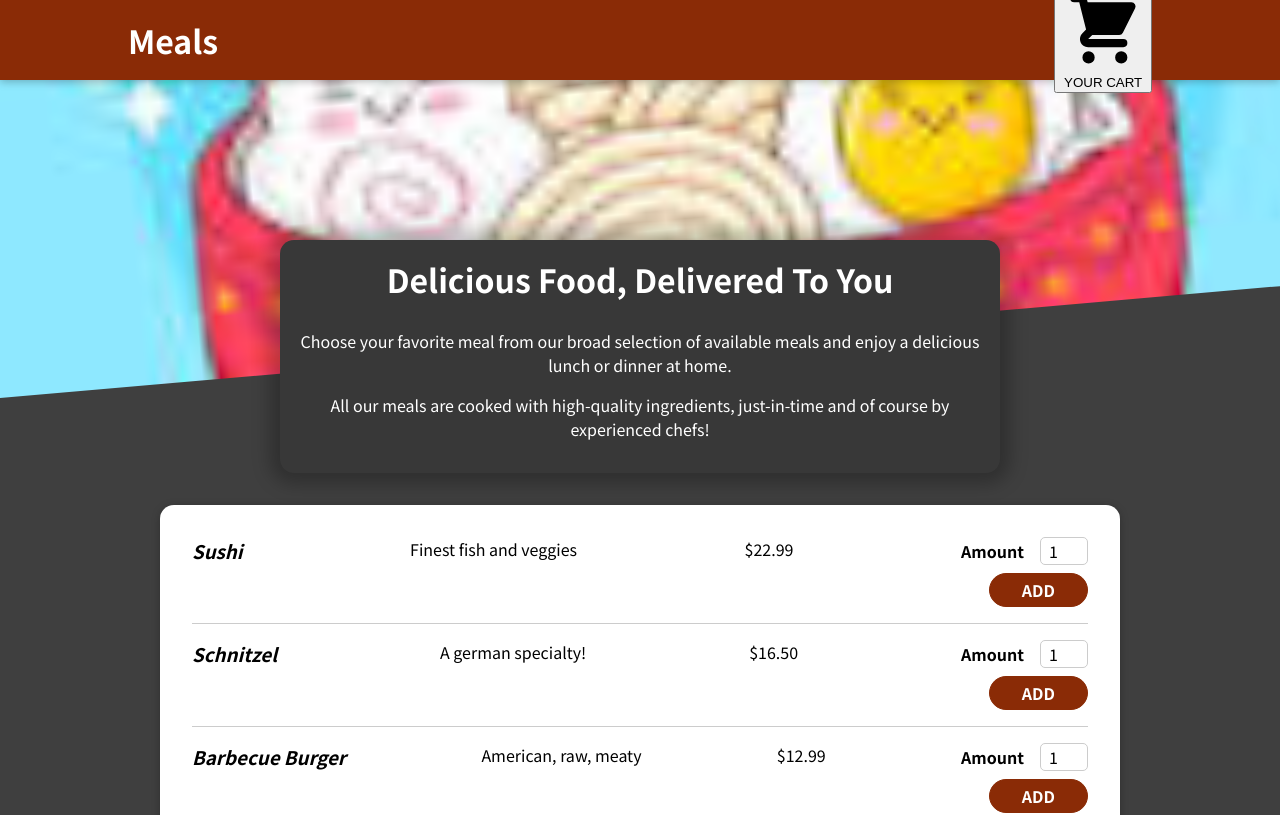
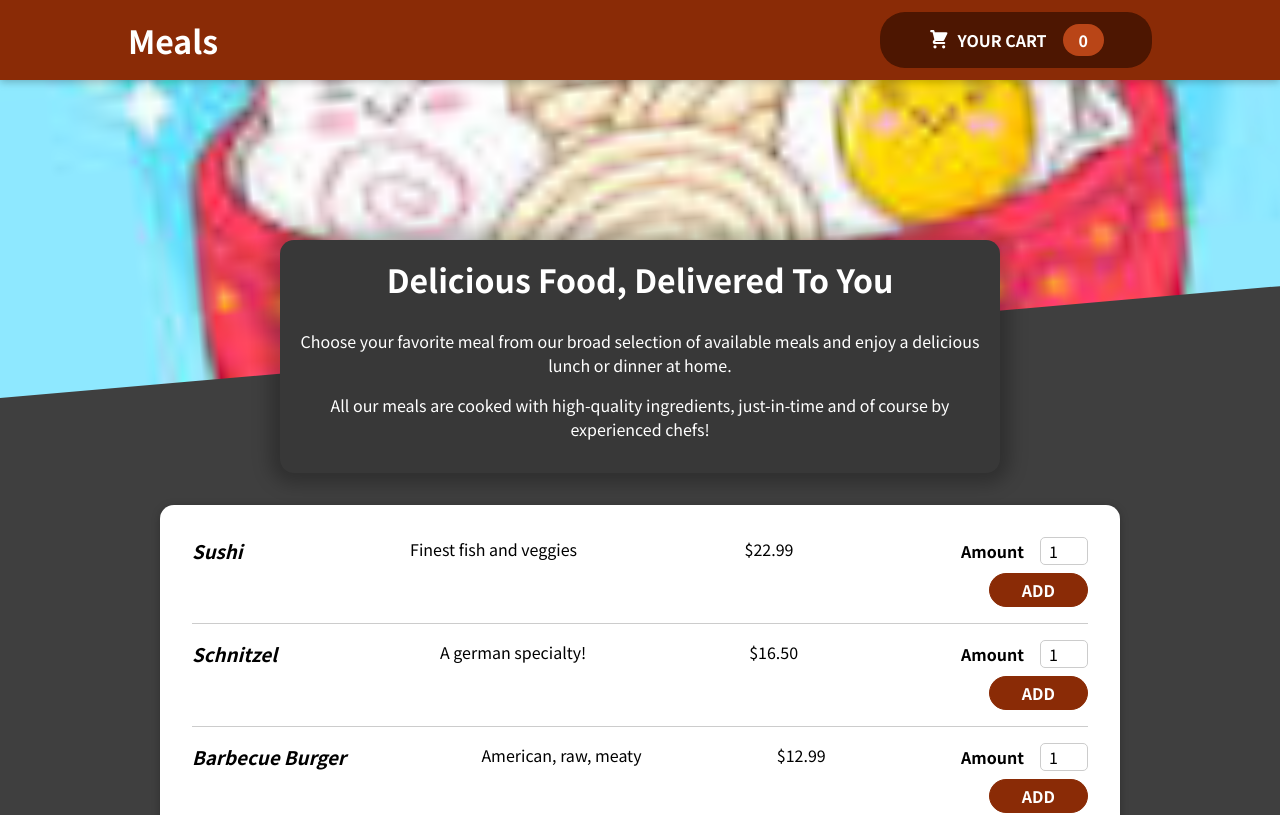
Before and after one commit to Rajatgupta23/Restra-app-, a React (Create React App) app: page / in a window 1280 px wide. Shown: the top 815 px of the page. Built offline with nearby package versions, Linux system fonts and the light colour scheme.

Commit message:
Using Cartcontext

```diff
--- a/src/Components/Layout/HeaderCartButton.js
+++ b/src/Components/Layout/HeaderCartButton.js
@@ -1,27 +1,35 @@
+import { useContext } from "react"
 import  CartIcon from "../Carts/CartsIcon"
 
-import classes from "./Header.module.css"
+import CartContext from "../../store/cart-context"
+
+import classes from "./HeaderCartButtom.module.css"
 
 
 
 
 const HeaderCartButton= props=>{
+    const CartCtx =useContext(CartContext)
 
-    return <button className={classes.button}  onClick={props.onClick}>
+    const NumberofCartItems= CartCtx.items.reduce((currNumber, item)=>{
+        return currNumber+ item.amount
+    },0)
 
-    <span className={classes.icon}>
-    <CartIcon/>
-     </span>
+    return (
+        <button className={classes.button}  onClick={props.onClick}>
+
+            <span className={classes.icon}> <CartIcon/> </span>
 
 
-    <span className={classes.badge}> YOUR CART </span>
-    <span> </span>
+            <span > YOUR CART </span>
+            <span className={classes.badge}> {NumberofCartItems}</span>
 
 
 
 
-    </button>
+        </button>
 
+    )
 
 }
 
```
